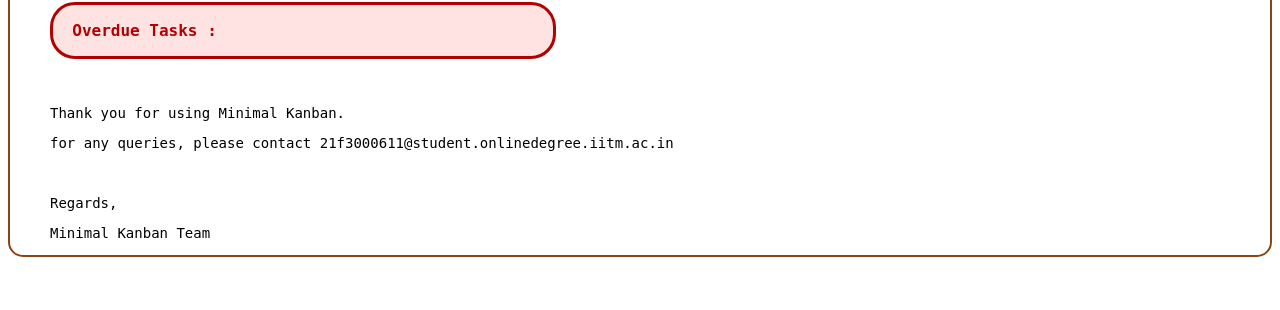
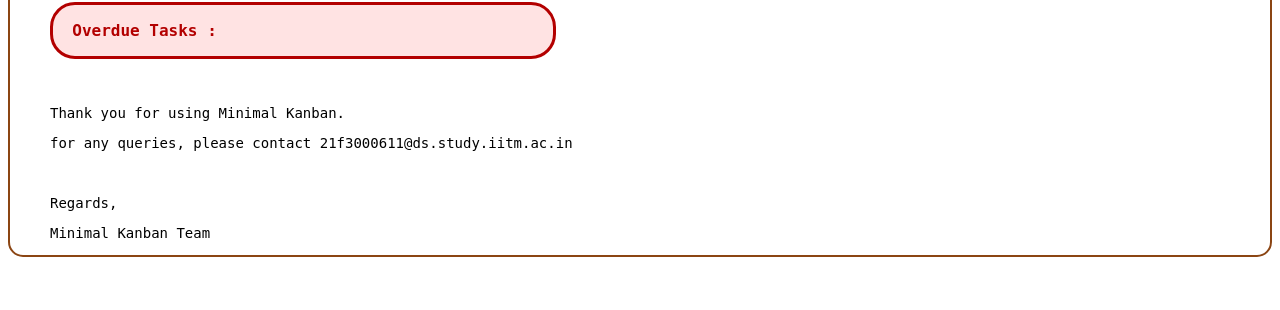
Before and after one commit to adhithyasash1/appdev, a Flask app: template AppDev2 Project/backend/templates/MonthlyReport.html in a window 1280 px wide. Shown: the part 490-800 px from the top of the page. Run offline with Flask 3, Linux system fonts and the light colour scheme; the template is opened without the code that fills it, so the values that code supplies are empty; parts of the project's set-up code (start-up, migrations or seed data) failed here and were passed over.

Commit message:
Update MonthlyReport.html

```diff
--- a/AppDev2 Project/backend/templates/MonthlyReport.html
+++ b/AppDev2 Project/backend/templates/MonthlyReport.html
@@ -108,7 +108,7 @@
 
 
     <p style="font-size: 14px font-family: monospace;"> Thank you for using Minimal Kanban. </p>
-    <p style="font-size: 14px font-family: monospace;"> for any queries, please contact 21f3000611@student.onlinedegree.iitm.ac.in</p>
+    <p style="font-size: 14px font-family: monospace;"> for any queries, please contact 21f3000611@ds.study.iitm.ac.in</p>
     <br>
     <p style="font-size: 14px; font-family: monospace;"> Regards, </p>
     <p style="font-size: 14px font-family: monospace;"> Minimal Kanban Team </p>
```
